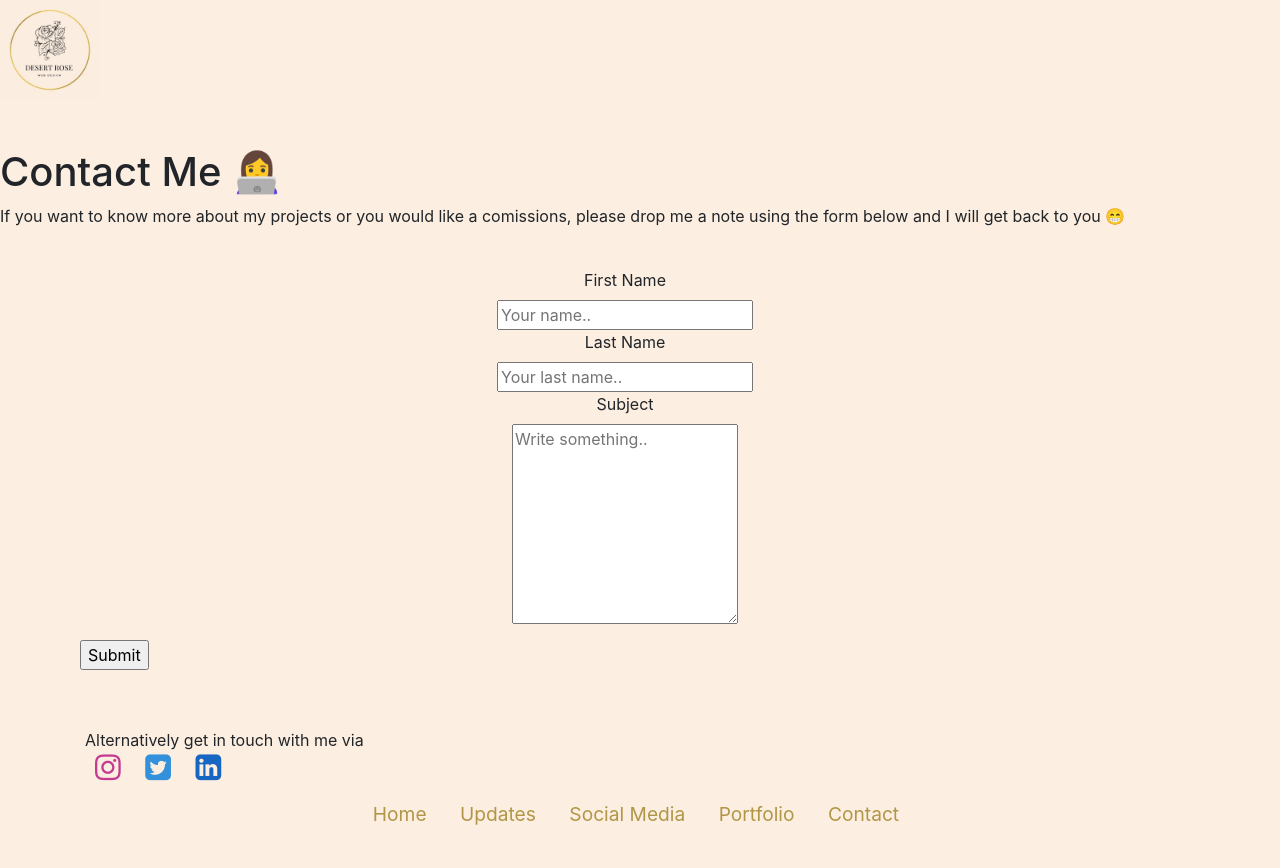
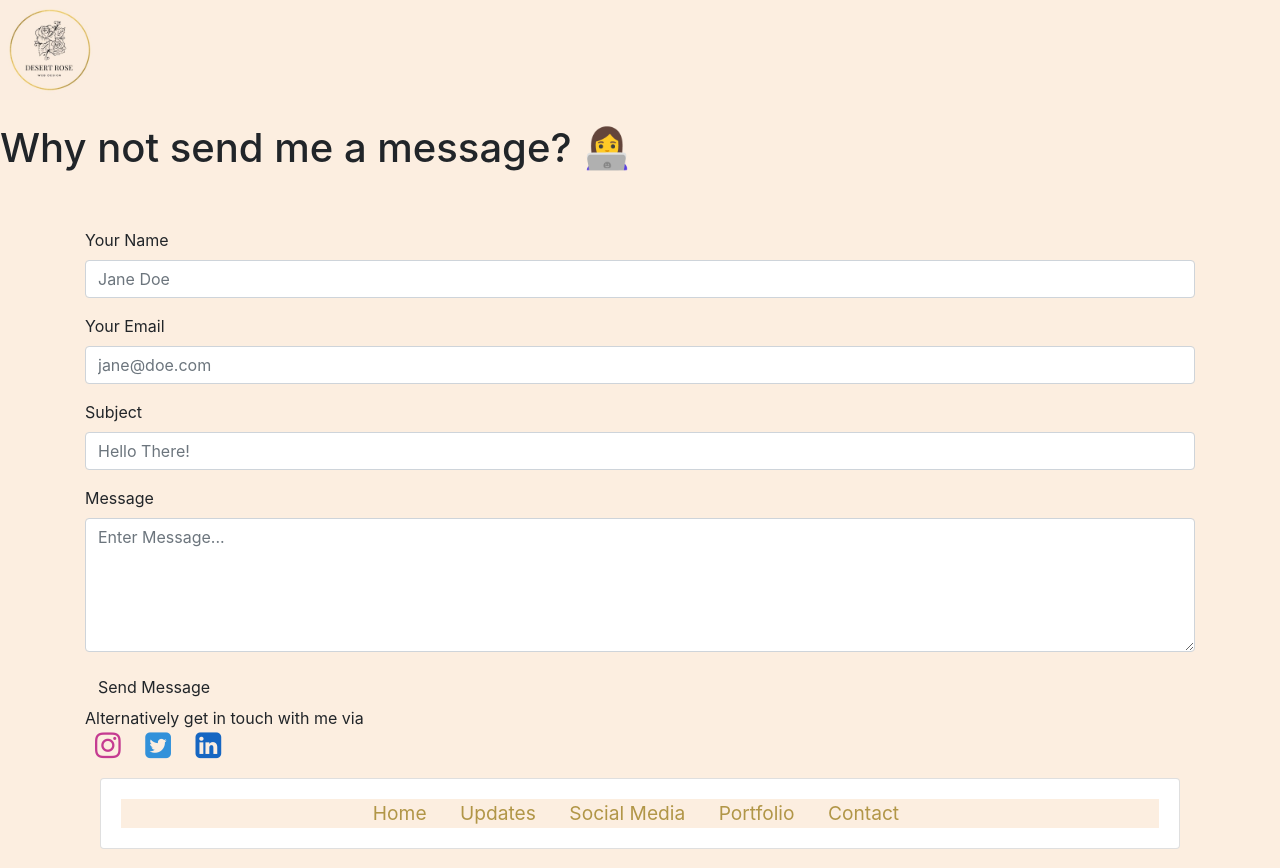
Before and after one commit to scatteroflight/Desertroseweb, a plain HTML site: page contact.html in a window 1280 px wide. Drawn offline with nearby package versions, Linux system fonts and the light colour scheme.

Commit message:
Update contact.html

```diff
--- a/contact.html
+++ b/contact.html
@@ -25,87 +25,60 @@
 <header>
 <img src="Desert Rose Web Logo 1.jpg" height="100px" width="100px" />
  </header>
+ <body>
+    <br />
+    <h1>Why not send me a message? 👩‍💻</h1>
     <br />
     <br />
-        <h1>Contact Me 👩‍💻</h1>
-        <p> If you want to know more about my projects or you would like a comissions, please drop me a note using the form below and I will get back to you 😁</p>
-        <br />
+         <div class="container">
+        <form class="form" action="mailto:jclwhitfield@gmail.com" method="post" enctype="text/plain">
+            <div class="form-group">
+                <label for="name" class="form-label">Your Name</label>
+                <input type="text" class="form-control" id="name" name="name" placeholder="Jane Doe" tabindex="1" required>
             </div>
-      <div class="container">
-        <form
-          class="form"
-          action="mailto:jclwhitfield@gmail.com"
-          method="post"
-          enctype="text/plain" align="center"
-        >
+            <div class="form-group">
+                <label for="email" class="form-label">Your Email</label>
+                <input type="email" class="form-control" id="email" name="email" placeholder="jane@doe.com" tabindex="2" required>
+            </div>
+            <div class="form-group">
+                <label for="subject" class="form-label">Subject</label>
+                <input type="text" class="form-control" id="subject" name="subject" placeholder="Hello There!" tabindex="3" required>
+            </div>
+            <div class="form-group">
+                <label for="message" class="form-label">Message</label>
+                <textarea class="form-control" rows="5" cols="50" id="message" name="message" placeholder="Enter Message..." tabindex="4"></textarea>
+            </div>
             <div>
-
-  <form action="/action_page.php">
-  <div class="row">
-    <div class="col-25">
-      <label for="fname">First Name</label>
-    </div>
-    <div class="col-75">
-      <input type="text" id="fname" name="firstname" placeholder="Your name..">
-    </div>
-  </div>
-  <div class="row">
-    <div class="col-25">
-      <label for="lname">Last Name</label>
-    </div>
-    <div class="col-75">
-      <input type="text" id="lname" name="lastname" placeholder="Your last name..">
-    </div>
-  </div>
-  <div class="row">
-    <div class="col-25">
-      <label for="subject">Subject</label>
-    </div>
-    <div class="col-75">
-      <textarea id="subject" name="subject" placeholder="Write something.." style="height:200px"></textarea>
-    </div>
-  </div>
-  <div class="row">
-    <a>
-    <input type="submit" value="Submit">
-    </a>
+                <input class="btn" type="submit" value="Send Message">
             </div>
         </form>
-</div>
-<br />
+      </main>
 
-
-  <br />
+      <footer>
+      <div>
           <p>
               Alternatively get in touch with me via
               <br />
-        <a
-          target="_blank"
-          href="https://www.instagram.com/prettylittledeveloper/"
-          ><i
-            class="fa fa-instagram"
-            style="font-size: 30px; color: #c53b91;"
-          ></i
-        ></a>
-        <a target="blank" href="https://twitter.com/PLD_Jen"
-          ><i
-            class="fa fa-twitter-square"
-            style="font-size: 30px; color: #3291da;"
-          ></i
-        ></a>
-        <a target="blank" href="https://www.linkedin.com/in/jen-whitfield-2018/"
-          ><i
-            class="fa fa-linkedin-square"
-            style="font-size: 30px; color: #1666c2;"
-          ></i
-        ></a>
+        <a target="_blank" href="https://www.instagram.com/prettylittledeveloper/"><i class="fa fa-instagram" style="font-size:30px;color:#C53B91"></i></a>
+        <a target="blank" href="https://twitter.com/PLD_Jen"><i class="fa fa-twitter-square" style="font-size:30px; color:#3291DA"></i></a>
+        <a target="blank" href="https://www.linkedin.com/in/jen-whitfield-2018/"><i class="fa fa-linkedin-square" style="font-size:30px; color:#1666C2"></i></a>
     </p>
+      </div>
+      </footer>
+      <footer>
+      <div class="container">
+       <div class="card card-body">
+    <nav class="navigation">
       <ul>
         <li id="active">
-        <a href="index.html" style="text-decoration: none;"> Home </a>
+          <a href="index.html" style="text-decoration: none;">
+            Home
+          </a>
         </li>
         <li id="active">
-        <a href="updates.html" style="text-decoration: none;"> Updates </a>
+          <a href="updates.html" style="text-decoration: none;">
+           Updates
+          </a>
         </li>
          <li id="active">
           <a href="socialmedia.html" style="text-decoration: none;">
@@ -116,11 +89,15 @@
           <a href="portfolio.html" style="text-decoration: none;">
             Portfolio
           </a>
-      </li>
         <li id="active">
-        <a href="contact.html" style="text-decoration: none;"> Contact </a>
+          <a href="contact.html" style="text-decoration: none;">
+            Contact
+          </a>
         </li>
       </ul>
-    <br />
+    </nav>
+  </div>
+  </div>
+  </footer>
   </body>
 </html>
```
Lines whose indentation alone changed are shown as unchanged.
